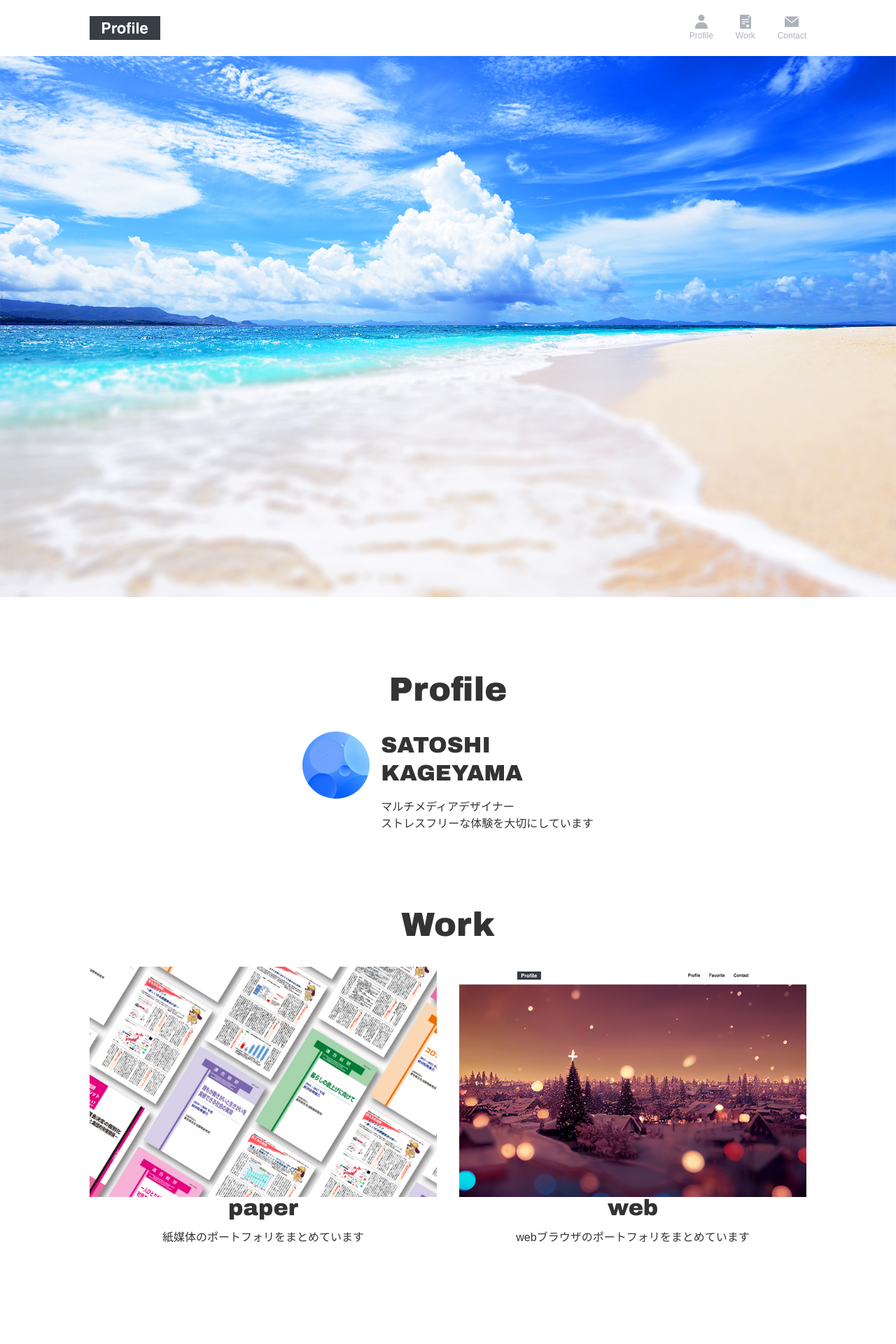
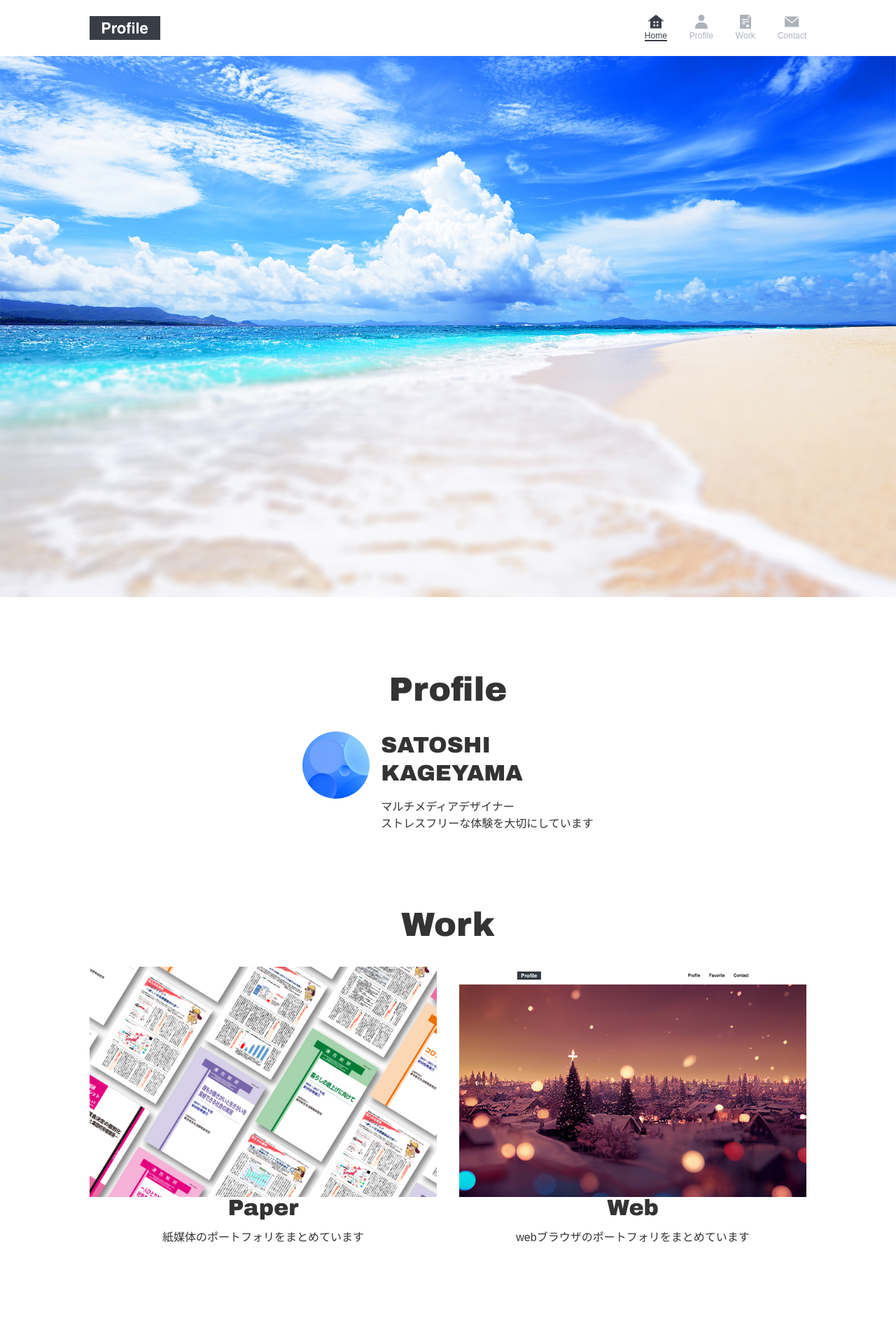
Before and after one commit to 12kagetti12/profile, a Next.js app: page / in a window 1280 px wide. Shown: the top 1920 px of the page at 70% size. Built offline with nearby package versions, Linux system fonts and the light colour scheme.

Commit message:
💄 Add transform to capitalize at first text

```diff
--- a/src/components/ContentCard/index.tsx
+++ b/src/components/ContentCard/index.tsx
@@ -28,7 +28,7 @@ export function ContentCard({ imgSrc, media, text }: Props) {
         />
       </Link>
       <Link href={contentUrl} className="no-underline">
-        <h2 className="sm:hoverUnderLine01 pb-0.5">{title}</h2>
+        <h2 className="sm:hoverUnderLine01 pb-0.5 capitalize">{title}</h2>
       </Link>
       <p className="pt-4">{text}</p>
     </li>
--- a/src/components/Header/index.tsx
+++ b/src/components/Header/index.tsx
@@ -20,28 +20,28 @@ const navIcons: Icon[] = [
   {
     id: 0,
     iconSvg: House_fill,
-    text: "Home",
+    text: "home",
     sectionName: "/#areaTop",
     active: true,
   },
   {
     id: 1,
     iconSvg: Me_fill,
-    text: "Profile",
+    text: "profile",
     sectionName: "/#areaProfile",
     active: false,
   },
   {
     id: 2,
     iconSvg: Work,
-    text: "Work",
+    text: "work",
     sectionName: "/#areaWork",
     active: false,
   },
   {
     id: 3,
     iconSvg: Mail,
-    text: "Contact",
+    text: "contact",
     sectionName: "/contact",
     active: false,
   },
@@ -110,7 +110,7 @@ const Header: React.FC<RefProps> = ({ refPositions }) => {
             <img className="w-fit" src="/logo.svg" alt="logo" />
           </Link>
         </h1>
-        <nav className="fixed bottom-0 left-0 flex h-20 w-full items-center bg-white sm:static sm:top-0 sm:h-fit sm:max-w-5xl sm:justify-end sm:bg-opacity-0">
+        <nav className="fixed bottom-0 left-0 z-10 flex h-20 w-full items-center bg-white sm:static sm:top-0 sm:h-fit sm:max-w-5xl sm:justify-end sm:bg-opacity-0">
           <ul
             className="flex w-full items-center justify-around sm:justify-end"
             id="scroll_nav"
@@ -134,7 +134,7 @@ const Header: React.FC<RefProps> = ({ refPositions }) => {
                   scroll={false}
                 >
                   <icon.iconSvg />
-                  <p className="text-xs">{icon.text}</p>
+                  <p className="text-xs capitalize">{icon.text}</p>
                 </Link>
               </li>
             ))}
--- a/src/pages/index.tsx
+++ b/src/pages/index.tsx
@@ -100,7 +100,7 @@ export default function Home() {
           ref={areaProfileRef}
         >
           <div className="mx-4 flex flex-col items-center">
-            <h1 className="mb-6">Profile</h1>
+            <h1 className="mb-6 capitalize">Profile</h1>
             <div className="flex items-start justify-center">
               <img
                 className="mr-4 h-24 w-24 rounded-full"
@@ -130,7 +130,7 @@ export default function Home() {
           ref={areaWorkRef}
         >
           <div className="flex flex-col items-center">
-            <h1 className="mx-4 mb-6">Work</h1>
+            <h1 className="mx-4 mb-6 capitalize">Work</h1>
             <ul className="grid w-full auto-cols-auto gap-x-8 gap-y-16 sm:grid-cols-2">
               {WORKS.map((item: WORK) => (
                 <ContentCard
```
